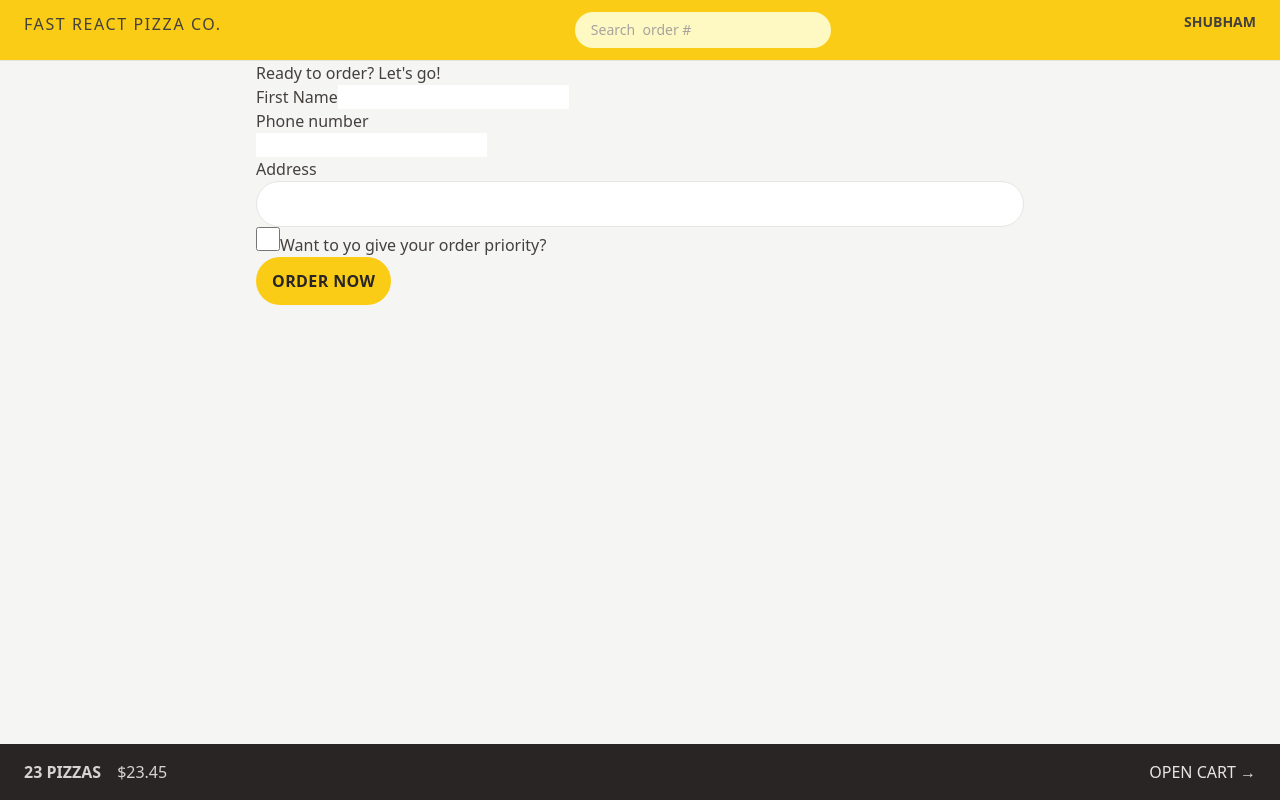
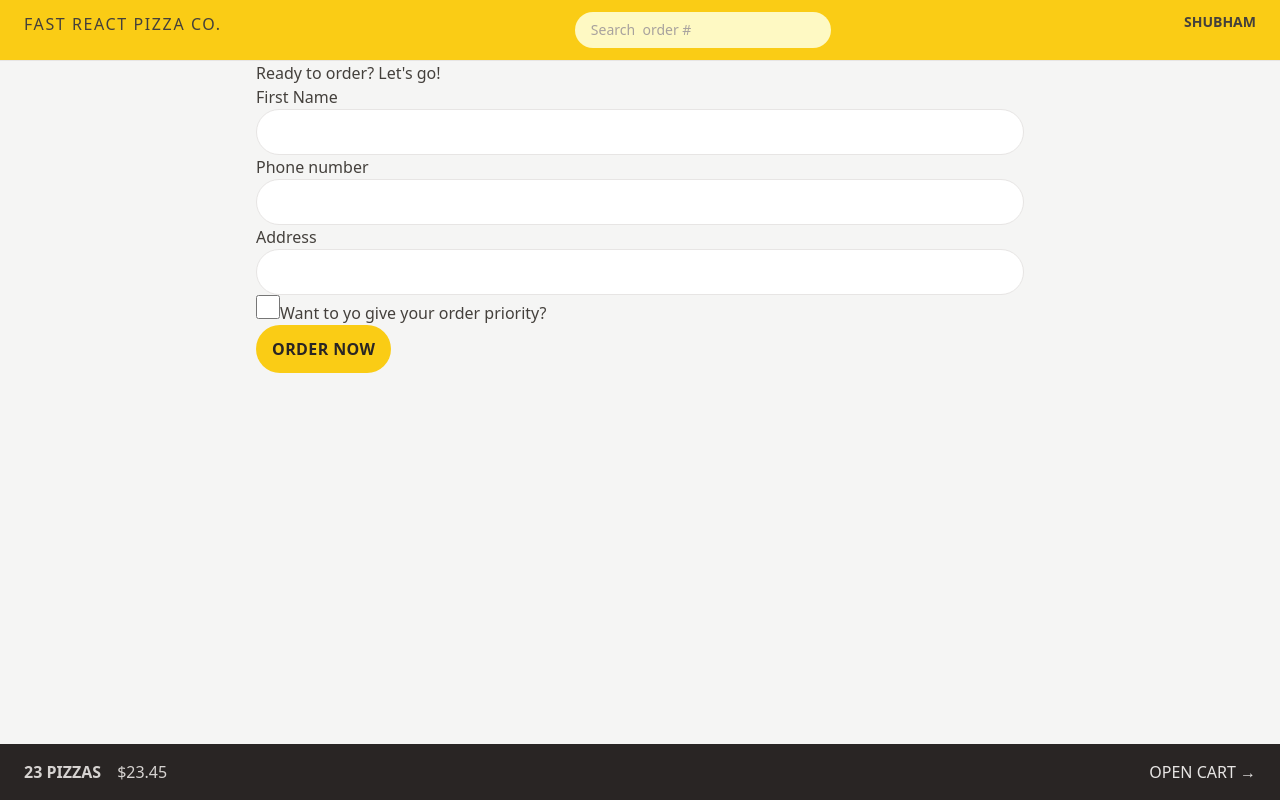
Before and after one commit to shubham4132/fast-react-pizza, a React (Vite) app: page /order/new in a window 1280 px wide. Built offline with nearby package versions, Linux system fonts and the light colour scheme.

Commit message:
Reusing Styles with @apply

```diff
--- a/src/features/order/CreateOrder.jsx
+++ b/src/features/order/CreateOrder.jsx
@@ -45,13 +45,23 @@
             <Form method="POST">
                 <div>
                     <label>First Name</label>
-                    <input type="text" name="customer" required />
+                    <input
+                        className="input"
+                        type="text"
+                        name="customer"
+                        required
+                    />
                 </div>
 
                 <div>
                     <label>Phone number</label>
                     <div>
-                        <input type="tel" name="phone" required />
+                        <input
+                            className="input"
+                            type="tel"
+                            name="phone"
+                            required
+                        />
                     </div>
                     {formErrors?.phone && <p>{formErrors.phone}</p>}
                 </div>
@@ -60,7 +70,7 @@
                     <label>Address</label>
                     <div>
                         <input
-                            className=" w-full rounded-full border  border-stone-200 px-4 py-2 text-sm transition-all duration-300 placeholder:text-stone-400 focus:outline-none focus:ring focus:ring-yellow-400 md:px-6 md:py-3"
+                            className="input"
                             type="text"
                             name="address"
                             required
--- a/src/index.css
+++ b/src/index.css
@@ -1,42 +1,48 @@
 @tailwind base;
 @tailwind components;
 @tailwind utilities;
-
-/*body {
-  font-family: system-ui, -apple-system, BlinkMacSystemFont, 'Segoe UI', Roboto,
-    Oxygen, Ubuntu, Cantarell, 'Open Sans', 'Helvetica Neue', sans-serif;
-  background-color: #f7f7f7;
-  color: #444;
+@layer components {
+    .input {
+        @apply w-full rounded-full border border-stone-200 px-4 py-2 text-sm transition-all duration-300 placeholder:text-stone-400 focus:outline-none focus:ring focus:ring-yellow-400 md:px-6 md:py-3;
+    }
 }
 
-.layout {
-  display: grid;
-  grid-template-rows: auto 1fr auto;
-  gap: 32px;
-  height: 100dvh;
-}
-*/
 /* https://dev.to/afif/i-made-100-css-loaders-for-your-next-project-4eje */
 .loader {
     width: 45px;
     aspect-ratio: 0.75;
     --c: no-repeat linear-gradient(#333 0 0);
-  background: var(--c) 0% 50%, var(--c) 50% 50%, var(--c) 100% 50%;
+    background:
+        var(--c) 0% 50%,
+        var(--c) 50% 50%,
+        var(--c) 100% 50%;
     background-size: 20% 50%;
     animation: loading 1s infinite linear;
 }
 
 @keyframes loading {
     20% {
-    background-position: 0% 0%, 50% 50%, 100% 50%;
+        background-position:
+            0% 0%,
+            50% 50%,
+            100% 50%;
     }
     40% {
-    background-position: 0% 100%, 50% 0%, 100% 50%;
+        background-position:
+            0% 100%,
+            50% 0%,
+            100% 50%;
     }
     60% {
-    background-position: 0% 50%, 50% 100%, 100% 0%;
+        background-position:
+            0% 50%,
+            50% 100%,
+            100% 0%;
     }
     80% {
-    background-position: 0% 50%, 50% 50%, 100% 100%;
+        background-position:
+            0% 50%,
+            50% 50%,
+            100% 100%;
     }
 }
```
Lines whose indentation alone changed are shown as unchanged.
